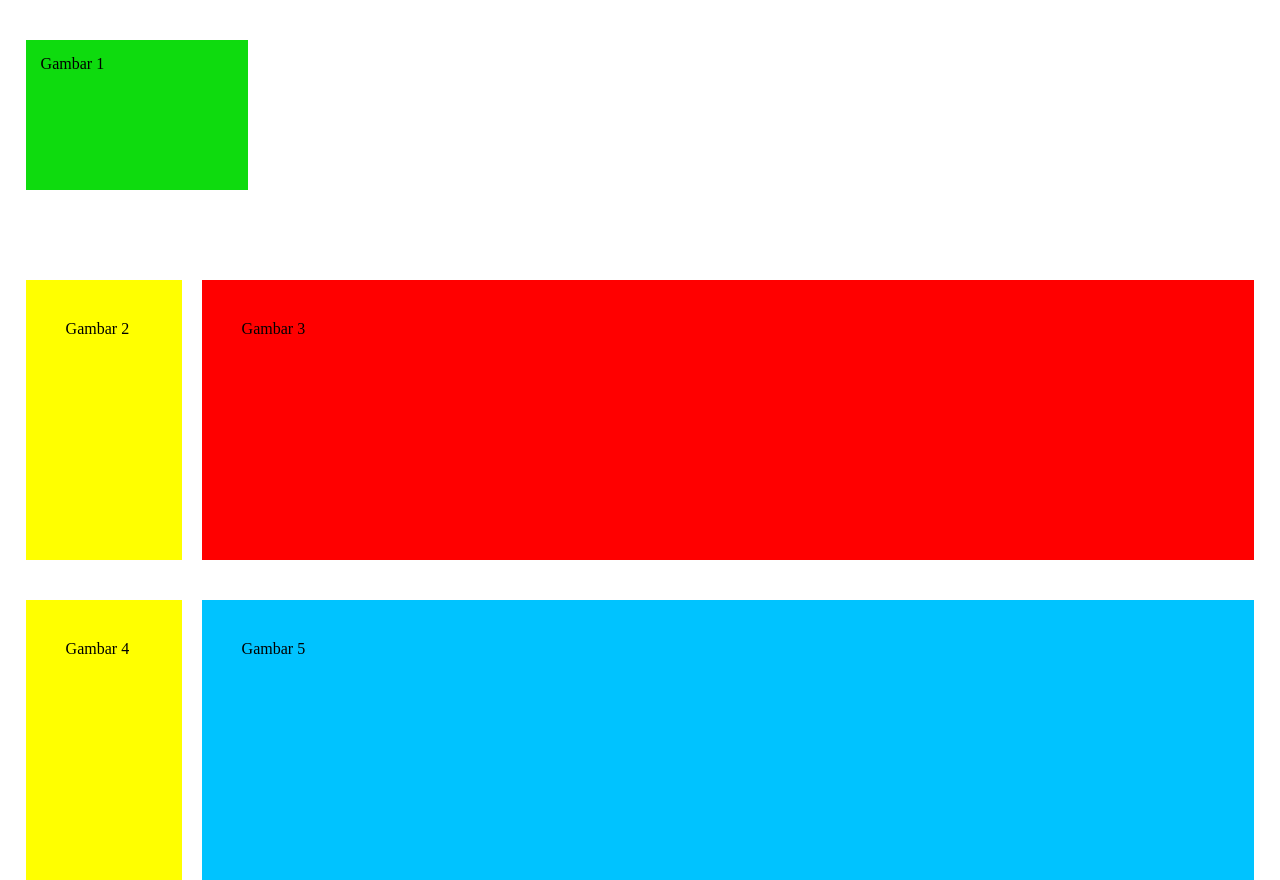
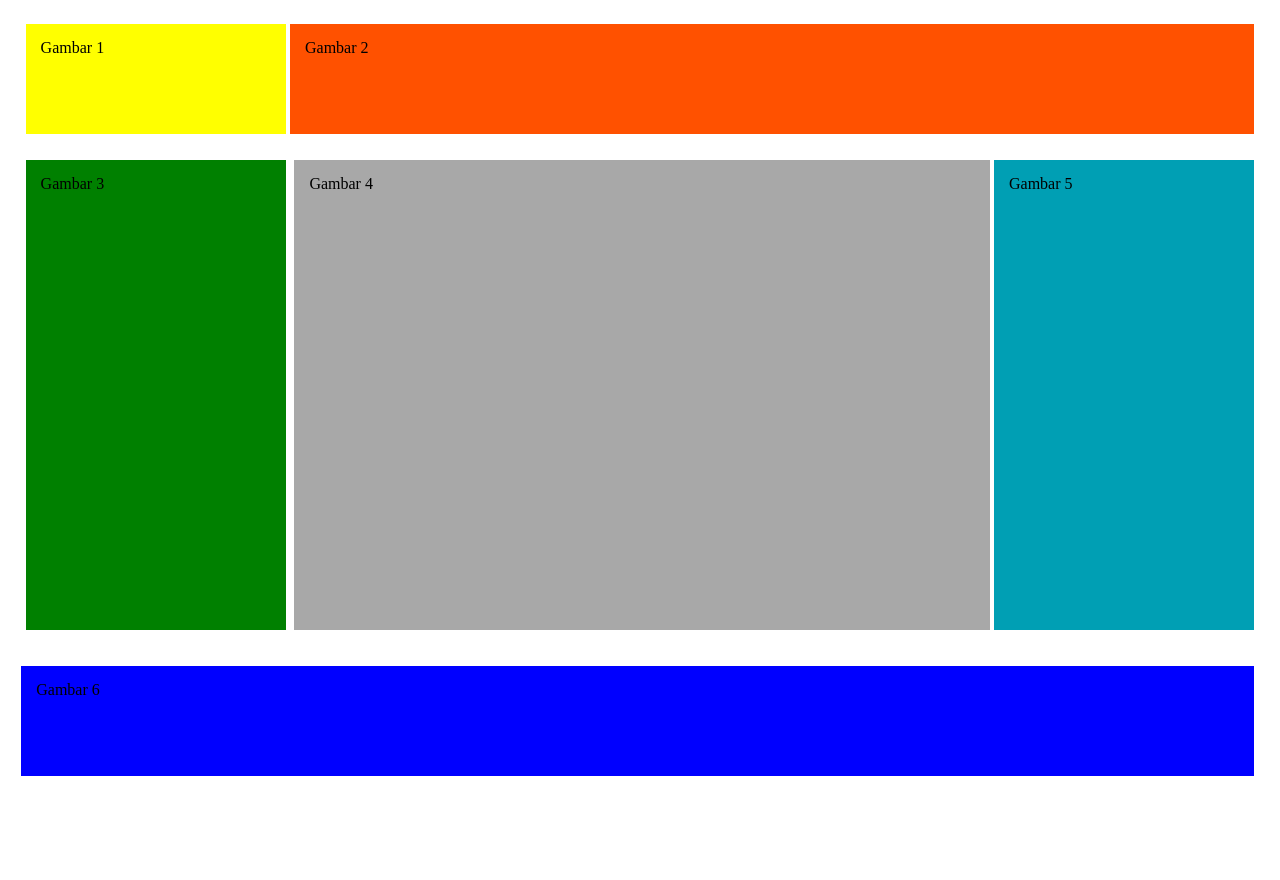
Before and after one commit to Muhammadefendi013/Pemograman-Web, a plain HTML site: page TugasWeek7/Tugas5.3.html in a window 1280 px wide. After the commit the page ends 800 px from the top, so only its background shows below. Drawn offline with Linux system fonts and the light colour scheme.

Commit message:
Update Tugas5.3.html

```diff
--- a/TugasWeek7/Tugas5.3.html
+++ b/TugasWeek7/Tugas5.3.html
@@ -7,63 +7,72 @@
     <title>Tugas 5.3</title>
 
     <style>
-          div {
-            padding: 40px;
-            height: 25%;
-
+         .gambar3,
+        .gambar4,
+        .gambar5 {
+            /* position: absolute; */
+            padding: 15px;
+            height: 55%;
+            /* width: 18%;
+            margin: 3% 2% 3%; */
         }
 
         .gambar1 {
-            background-color: rgb(14, 219, 14);
+            background: yellow;
+
             position: absolute;
             padding: 15px;
-            width: 15%;
-            height: 15%;
+            width: 18%;
+            height: 10%;
             left: 2%;
-            top: 5%;
-
+            top: 3%;
         }
 
         .gambar2 {
-            background-color: yellow;
+            background: rgb(255, 81, 0);
             position: absolute;
-            padding: 40px;
-            width: 6%;
-            left: 2%;
-            top: 35%;
-
+            padding: 15px;
+            height: 10%;
+            width: 73%;
+            right: 2%;
+            top: 3%;
         }
 
-
         .gambar3 {
-            background-color: red;
+            background: green;
             position: absolute;
-            padding: 40px;
-            width: 76%;
-            right: 2%;
-            top: 35%;
-
+            padding: 15px;
+            width: 18%;
+            left: 2%;
+            top: 20%;
         }
 
-
         .gambar4 {
-            background-color: yellow;
+            background: rgb(168, 168, 168);
             position: absolute;
-            padding: 40px;
-            width: 6%;
-            top: 75%;
-            left: 2%;
-
+            padding: 15px;
+            width: 52%;
+            top: 20%;
+            left: 23%;
         }
 
         .gambar5 {
-            background-color: rgb(0, 195, 255);
+            background: rgb(0, 159, 180);
             position: absolute;
-            padding: 40px;
-            width: 76%;
+            padding: 15px;
+            width: 18%;
             right: 2%;
-            top: 75%;
+            top: 20%;
+        }
 
+        .gambar6 {
+            background: blue;
+            position: absolute;
+            padding: 15px;
+            width: 94%;
+            height: 10%;
+            bottom: 3%;
+            right: 2%;
         }
     </style>
 </head>
@@ -73,5 +82,6 @@
     <div class="gambar3"> Gambar 3</div>
     <div class="gambar4"> Gambar 4</div>
     <div class="gambar5"> Gambar 5</div>
+    <div class="gambar6"> Gambar 6</div>
 </body>
 </html>
```
